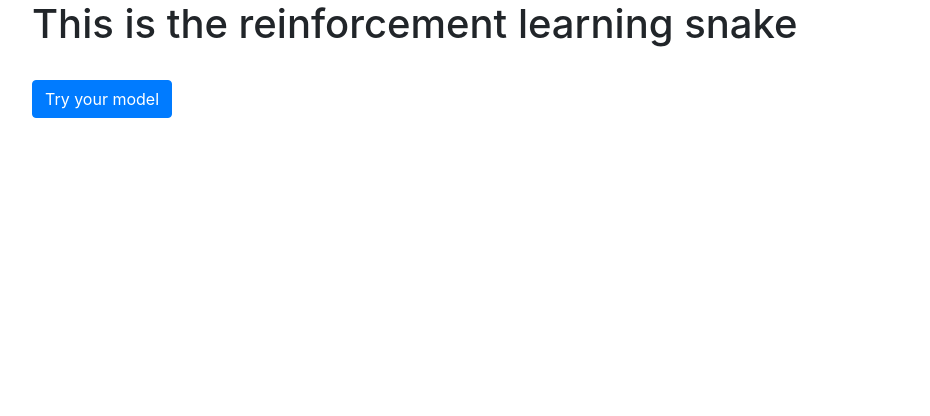
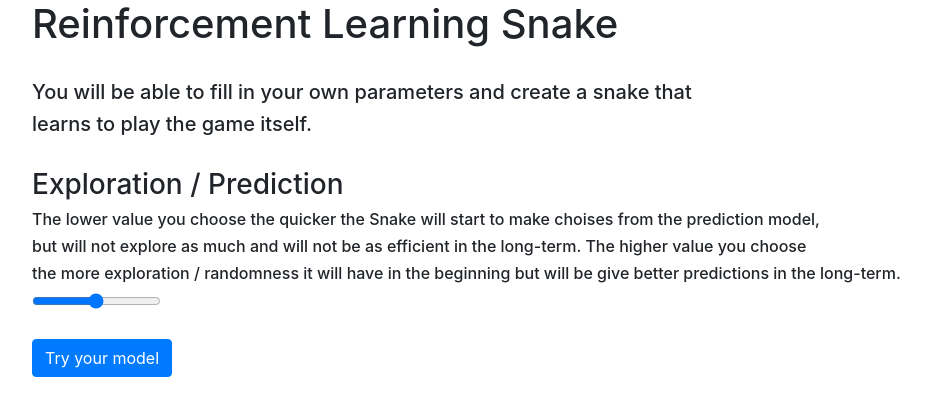
Before and after one commit to FHegardt/ReinforcementLearningGame, a Flask app: page /snake in a window 1280 px wide. Shown: the part 56-472 px from the top of the page, without its empty margins (53-983 px from the left). Run offline with Flask 2, Linux system fonts and the light colour scheme; some libraries are stand-ins or nearby versions.

Commit message:
updated snakepage

```diff
--- a/website/templates/reinforcement_snake.html
+++ b/website/templates/reinforcement_snake.html
@@ -1,6 +1,35 @@
 {% extends "base.html" %} {% block title %}Reinforcement snake{% endblock %} {%
 block content%}
-<h1>This is the reinforcement learning snake</h1>
+<h1 align="left">Reinforcement Learning Snake</h1>
+<br />
+<h5 align="left">
+  You will be able to fill in your own parameters and create a snake that
+</h5>
+<h5 align="left">learns to play the game itself.</h5>
+<br />
+<h3 align="left">Exploration / Prediction</h3>
+<h6 align="left">
+  The lower value you choose the quicker the Snake will start to make choises
+  from the prediction model,
+</h6>
+<h6 align="left">
+  but will not explore as much and will not be as efficient in the long-term.
+  The higher value you choose
+</h6>
+<h6 align="left">
+  the more exploration / randomness it will have in the beginning but will be
+  give better predictions in the long-term.
+</h6>
+<div class="slidecontainer">
+  <input
+    type="range"
+    min="1"
+    max="100"
+    value="50"
+    class="slider"
+    id="myRange"
+  />
+</div>
 <br />
 <button type="submit" class="btn btn-primary">Try your model</button>
 {%endblock%}
```
Also changed, not shown: 1 other file.
